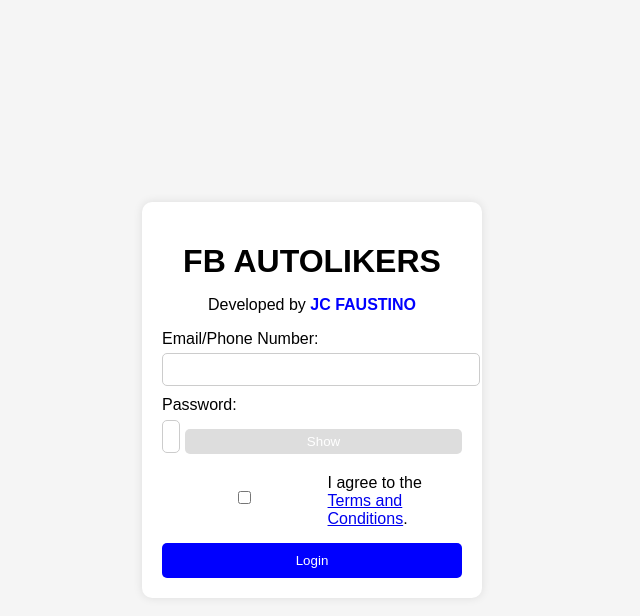
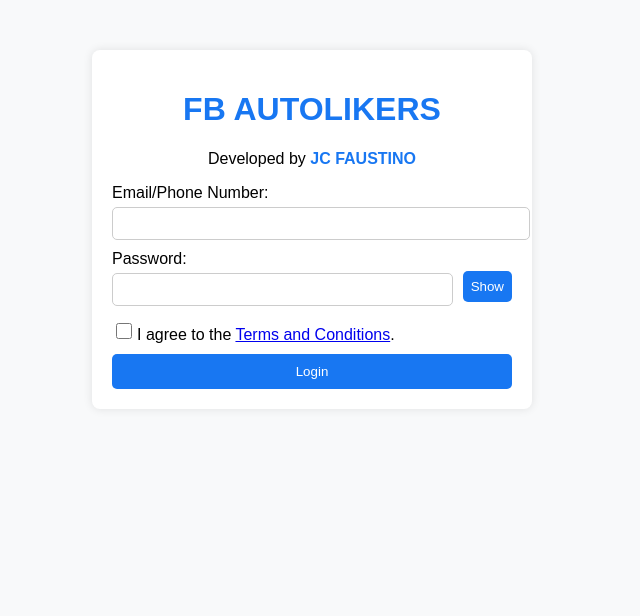
Before and after one commit to Kayden200/Ryleautoreact, a website: page public/index.html in a window 1280 px wide. Shown: the whole page, without its empty margins (328-968 px from the left). Drawn offline with Linux system fonts and the light colour scheme.

Commit message:
Update styles.css

```diff
--- a/public/styles.css
+++ b/public/styles.css
@@ -1,31 +1,32 @@
+/* General Styles */
 body {
     font-family: Arial, sans-serif;
-    display: flex;
-    justify-content: center;
-    align-items: center;
-    height: 100vh;
-    background-color: #f5f5f5;
+    background-color: #f8f9fa;
+    text-align: center;
     margin: 0;
+    padding: 0;
 }
 
 .container {
+    width: 90%;
+    max-width: 400px;
     background: white;
     padding: 20px;
-    border-radius: 10px;
-    box-shadow: 0px 0px 10px rgba(0, 0, 0, 0.1);
-    width: 300px;
-    text-align: center;
+    border-radius: 8px;
+    box-shadow: 0 0 10px rgba(0, 0, 0, 0.1);
+    margin: 50px auto;
 }
 
 h1 {
-    margin-bottom: 5px;
+    color: #1877f2;
 }
 
 .developer {
-    color: blue;
+    color: #1877f2;
     font-weight: bold;
 }
 
+/* Form Styles */
 label {
     display: block;
     text-align: left;
@@ -40,48 +41,64 @@
     border-radius: 5px;
 }
 
+/* Password Field Fixes */
 .password-container {
     display: flex;
     align-items: center;
+    width: 100%;
 }
 
 .password-container input {
     flex: 1;
+    padding: 8px;
+    border: 1px solid #ccc;
+    border-radius: 5px;
+    background-color: white; /* Ensure background is visible */
+    pointer-events: auto; /* Ensure it's clickable */
+    opacity: 1; /* Make sure it's visible */
 }
 
 .password-container button {
-    margin-left: 5px;
-    padding: 5px;
+    margin-left: 10px;
+    padding: 8px;
+    background-color: #1877f2;
+    color: white;
     border: none;
-    background-color: #ddd;
     cursor: pointer;
+    border-radius: 5px;
 }
 
-.password-container button:hover {
-    background-color: #bbb;
-}
-
+/* Checkbox Fix */
 .terms {
     display: flex;
     align-items: center;
     margin-top: 10px;
 }
 
-.terms input {
+.terms input[type="checkbox"] {
+    width: 16px;
+    height: 16px;
+    cursor: pointer;
     margin-right: 5px;
 }
 
-button {
-    width: 100%;
-    padding: 10px;
-    background-color: blue;
+/* Button Styles */
+button[type="submit"] {
+    background: #1877f2;
     color: white;
     border: none;
+    padding: 10px;
+    margin-top: 10px;
+    cursor: pointer;
     border-radius: 5px;
-    cursor: pointer;
-    margin-top: 15px;
+    width: 100%;
 }
 
-button:hover {
-    background-color: darkblue;
+button[type="submit"]:hover {
+    background: #0f65d3;
 }
+
+#errorMessage {
+    color: red;
+    margin-top: 10px;
+}
```
